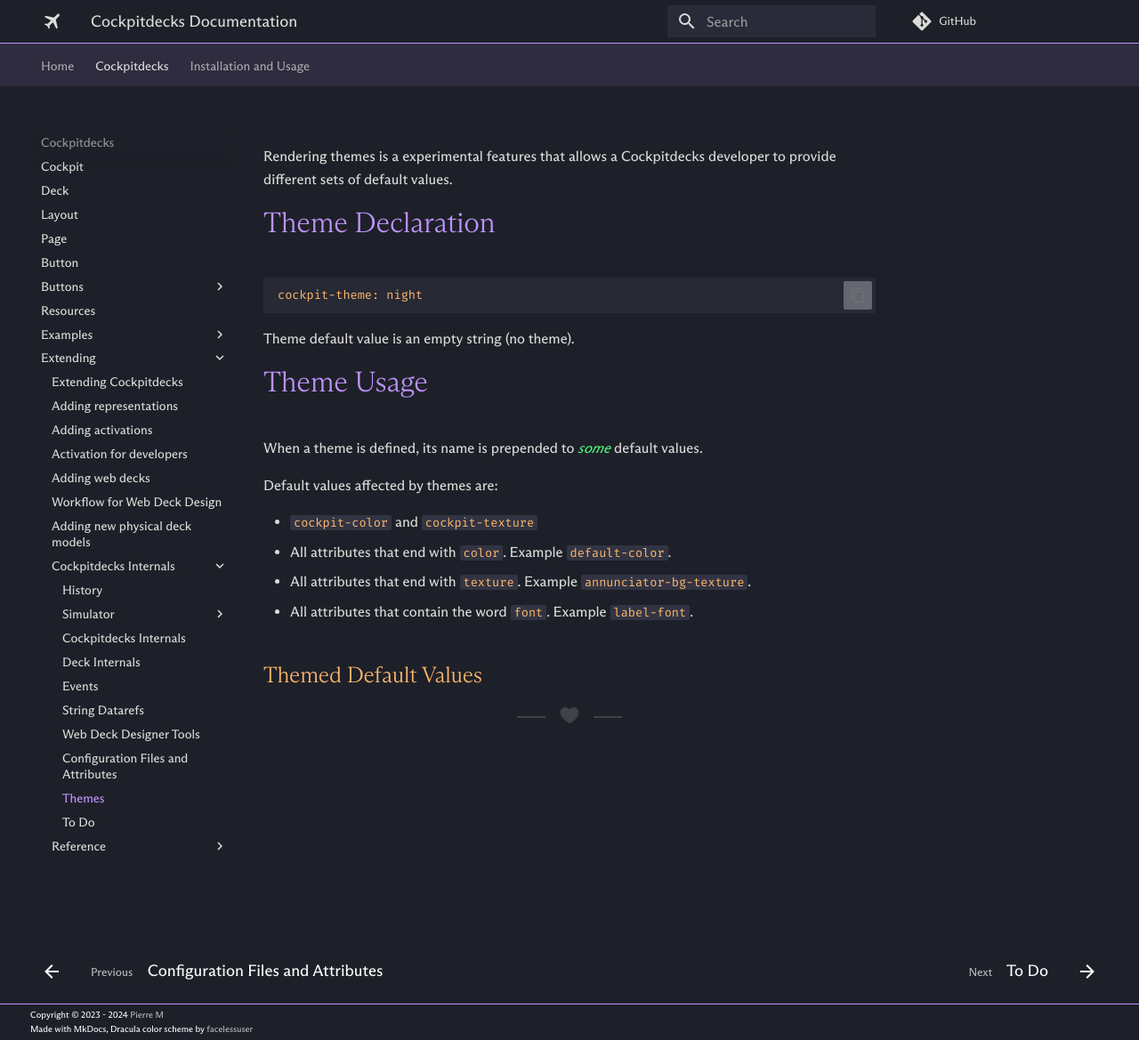
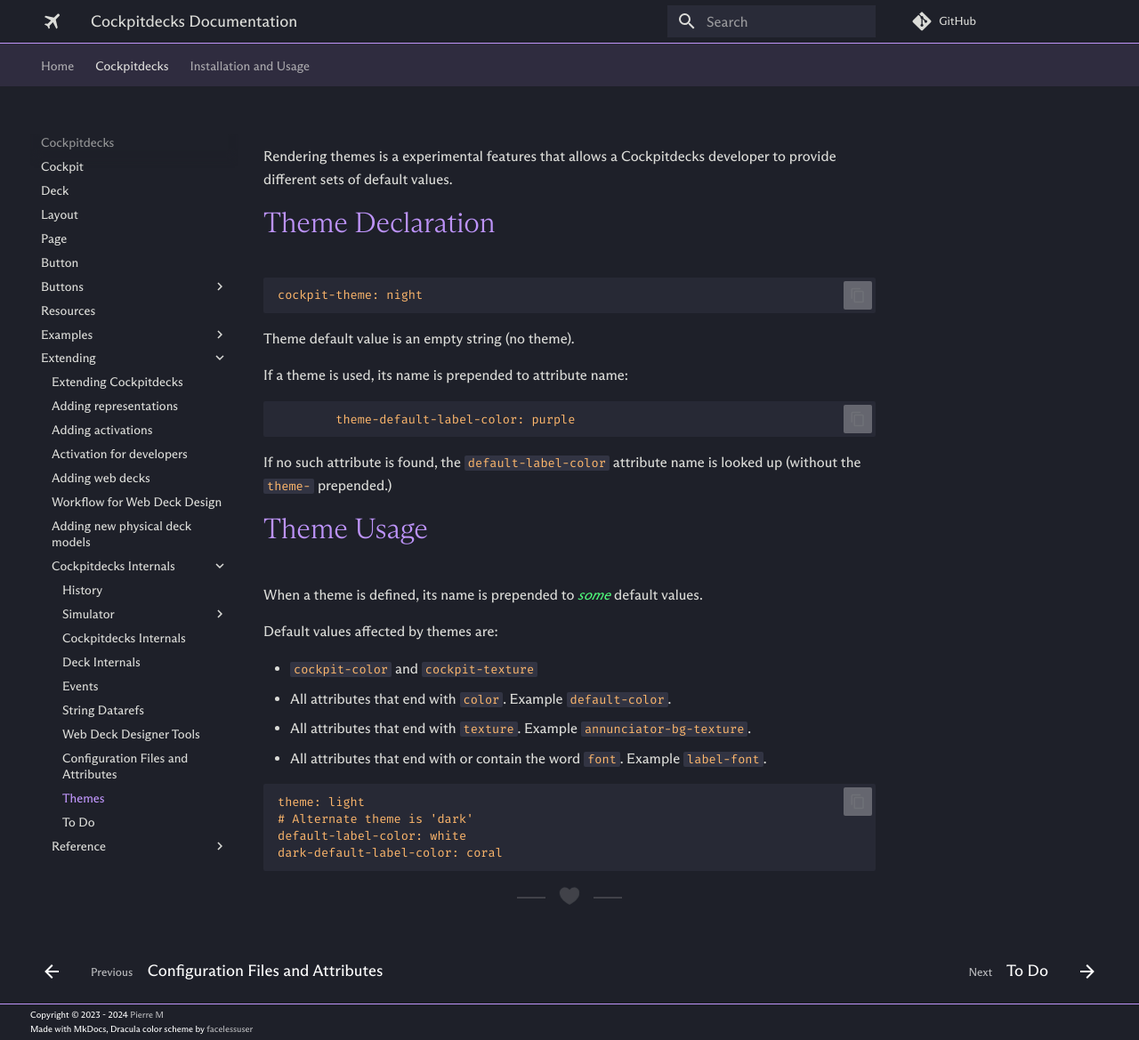
Before and after one commit to devleaks/cockpitdecks-docs, an MkDocs documentation site: the page built from docs/Extending/Internals/Themes.md, in a window 1280 px wide and 1169 px high. Shown: the whole window at 89% size. Built offline with MkDocs 1.6.1 and Material for MkDocs 9.7.7, drawn with Linux system fonts in a browser that asks for light colours; a script that is not in the unit is left out; comment, search, counter and statistics services are not loaded.

````diff
--- a/docs/Extending/Internals/Themes.md
+++ b/docs/Extending/Internals/Themes.md
@@ -8,6 +8,14 @@ cockpit-theme: night
 
 Theme default value is an empty string (no theme).
 
+If a theme is used, its name is prepended to attribute name:
+
+```
+	theme-default-label-color: purple
+```
+
+If no such attribute is found, the `default-label-color` attribute name is looked up (without the `theme-` prepended.)
+
 # Theme Usage
 
 When a theme is defined, its name is prepended to *some* default values.
@@ -17,6 +25,11 @@ Default values affected by themes are:
 - `cockpit-color` and `cockpit-texture`
 - All attributes that end with `color`. Example `default-color`.
 - All attributes that end with `texture`. Example `annunciator-bg-texture`.
-- All attributes that contain the word `font`. Example `label-font`.
+- All attributes that end with or contain the word `font`. Example `label-font`.
 
-## Themed Default Values
+```
+theme: light
+# Alternate theme is 'dark'
+default-label-color: white
+dark-default-label-color: coral
+```
````
Also changed, not shown: docs/Button.md (+34 -15 lines), docs/Button/Button Activation.md (+65 -0 lines), docs/Cockpit.md (+9 -6 lines).
